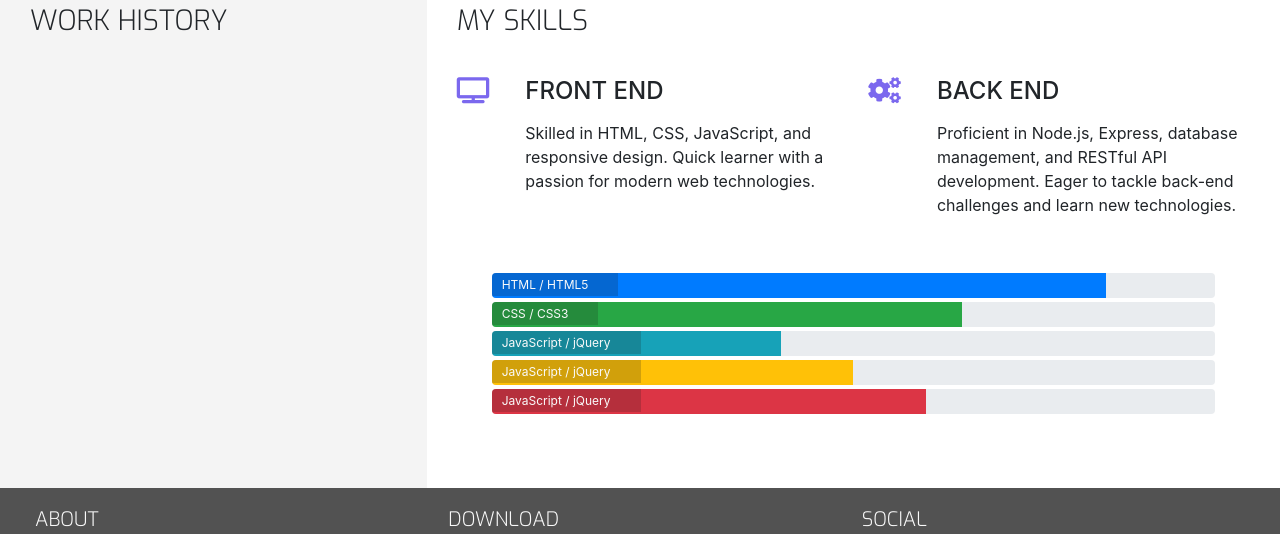
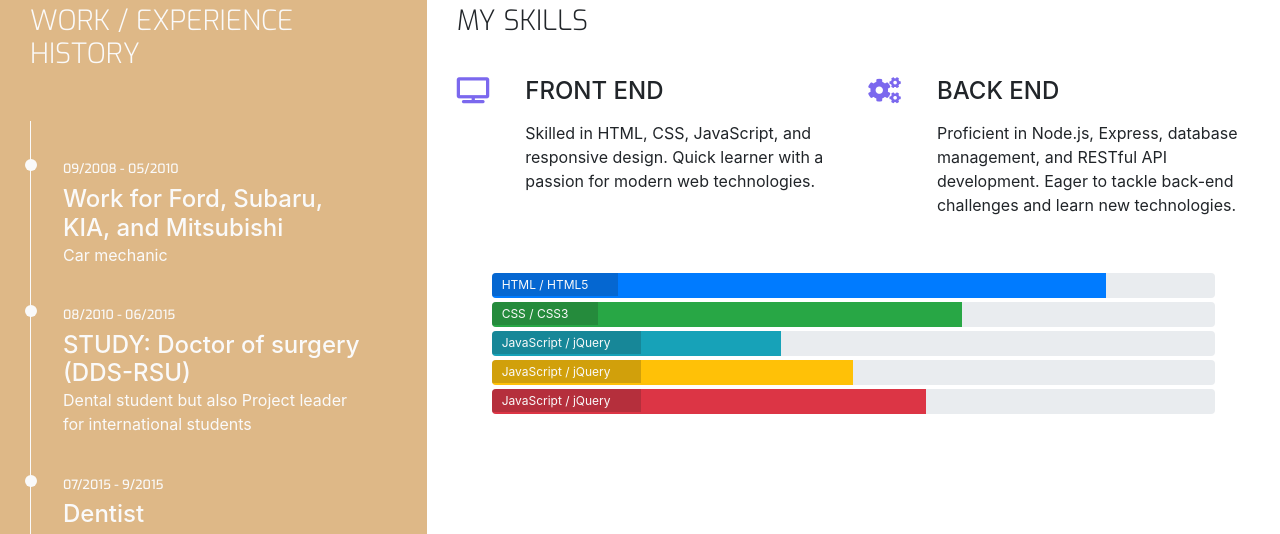
Before and after one commit to Bryaro/Resume-Project, a plain HTML site: page resume.html in a window 1280 px wide. Shown: the part 390-924 px from the top of the page. Drawn offline with nearby package versions, Linux system fonts and the light colour scheme.

Commit message:
Add contect to work timeline

```diff
--- a/assets/css/style.css
+++ b/assets/css/style.css
@@ -16,6 +16,10 @@
 
 .ui-menu-color-home {
 background-color: #e67e22;
+}
+
+.bg-color-work-history {
+    background-color:burlywood;
 }
 
 .ui-menu-color-resume {
@@ -56,6 +60,7 @@ h1,h2,h3,h4 {
     float: none;
 }
 
+.history-heading,
 .section-heading {
     font-family: "Exo", sans-serif;
     font-weight: 300;
@@ -271,3 +276,51 @@ footer {
     margin: 40px 20px;
 
 }
+
+/* ----------------Work History-------------- */
+
+.history-heading {
+    color: #fafafa;
+    margin-bottom: 50px;
+}
+
+.timeline-item {
+    padding: 4em 2em 0em 2em;
+    position: relative;
+    color: #fafafa;
+    border-left: 1px solid;
+}
+
+.timeline-item p {
+    padding: 0;
+    margin: 0;
+}
+
+.timeline-item:before {
+    content: attr(data-dates);
+    position: absolute;
+    left: 2.5em;
+    top: 3em;
+    display: block;
+    font-family: "Exo", sans-serif;
+    font-weight: 500;
+    font-size: 0.8em;
+    padding: 0;
+    margin: 0;
+}
+
+.timeline-item:after {
+    width: 12px;
+    height: 12px;
+    display: block;
+    top: 2.4em;
+    position: absolute;
+    left: -6px;
+    border-radius: 50%;
+    content: "";
+    background: #fafafa;
+}
+
+.history-items {
+    margin-bottom: 30px;
+}
--- a/resume.html
+++ b/resume.html
@@ -25,10 +25,10 @@
                     <div class="col">
                         <ul id="nav" class="list-inline menucontainer">
                             <li class="col-6 col-sm-3 ui-menu-color-home list-inline-item menuitem">
-                                <a href="#" class="hvr-sweep-to-bottom"><i class="fa fa-home" aria-hidden="true"></i><span>Home</span></a>
+                                <a href="index.html" class="hvr-sweep-to-bottom"><i class="fa fa-home" aria-hidden="true"></i><span>Home</span></a>
                             </li>
                             <li class="col-6 col-sm-3 ui-menu-color-resume list-inline-item menuitem">
-                                <a href="#" class="hvr-sweep-to-bottom"><i class="fa fa-graduation-cap" aria-hidden="true"></i><span>Resume</span></a>
+                                <a href="resume.html" class="hvr-sweep-to-bottom"><i class="fa fa-graduation-cap" aria-hidden="true"></i><span>Resume</span></a>
                             </li>
                             <li class="col-6 col-sm-3 ui-menu-color-contact list-inline-item menuitem">
                                 <a href="#" class="hvr-sweep-to-bottom"><i class="fas fa-comment" aria-hidden="true"></i><span>Contact</span></a>
@@ -44,12 +44,43 @@
     </header>
     <section class="container-fluid">
         <div class="row">
-            <div class="col-md-4 bg-color-personal-info section-column">
+            <div class="col-md-4 bg-color-work-history section-column">
                 <div class="row">
                     <div class="col-12">
-                        <h3 class="section-heading uppercase">
-                            Work History
+                        <h3 class="history-heading uppercase">
+                            Work / Experience History
                         </h3>
+                    </div>
+                </div>
+                <div class="history-items">
+                    <div class="timeline-item" data-dates="09/2008 - 05/2010">
+                        <h4>Work for Ford, Subaru, KIA, and Mitsubishi</h4>
+                        <p>Car mechanic</p>
+                    </div>
+                    <div class="timeline-item" data-dates="08/2010 - 06/2015">
+                        <h4>STUDY: Doctor of  surgery (DDS-RSU)</h4>
+                        <p>Dental student but also Project leader for international students</p>
+                    </div>
+                    <div class="timeline-item" data-dates="07/2015 - 9/2015">
+                        <h4>Dentist</h4>
+                        <p>General Dentist at Bredäng Dentalcare AB</p>
+                    </div>
+                    <div class="timeline-item" data-dates="01/2016 - 06/2023">
+                        <h4>Dentist, CEO and Owner Of Östermalm Dental Care AB</h4>
+                        <p>General dentist</p>
+                        <p>Specialized in Invislaing around 200 cases done</p>
+                    </div>
+                    <div class="timeline-item" data-dates="09/2022 - 04/2023">
+                        <h4>Study front-end While wokring as dentist</h4>
+                        <p>Front End at Medieinstitutet AB</p>
+                    </div>
+                    <div class="timeline-item" data-dates="09/2022 - 04/2023">
+                        <h4>Study front-end While wokring as dentist</h4>
+                        <p>Front End at Medieinstitutet AB</p>
+                    </div>
+                    <div class="timeline-item" data-dates="11/2023 - Present">
+                        <h4>Code Institute</h4>
+                        <p>Full Stack Web Developer</p>
                     </div>
                 </div>
             </div>
@@ -69,7 +100,8 @@
                                 <h4 class="three-reasons-heading uppercase">Front End</h4>
                                 <p>
                                     Skilled in HTML, CSS, JavaScript, and responsive design.
-                                    Quick learner with a passion for modern web technologies.                                </p>
+                                    Quick learner with a passion for modern web technologies.
+                                </p>
                             </div>
                         </div>
                     </div>
@@ -83,7 +115,9 @@
                                 <p>
                                     Proficient in Node.js, Express, database management,
                                     and RESTful API development.
-                                    Eager to tackle back-end challenges and learn new technologies.                            </div>
+                                    Eager to tackle back-end challenges and learn new technologies.
+                                </p>
+                            </div>
                         </div>
                     </div>
                 </div>
```
Also changed, not shown: index.html (+2 -2 lines).
